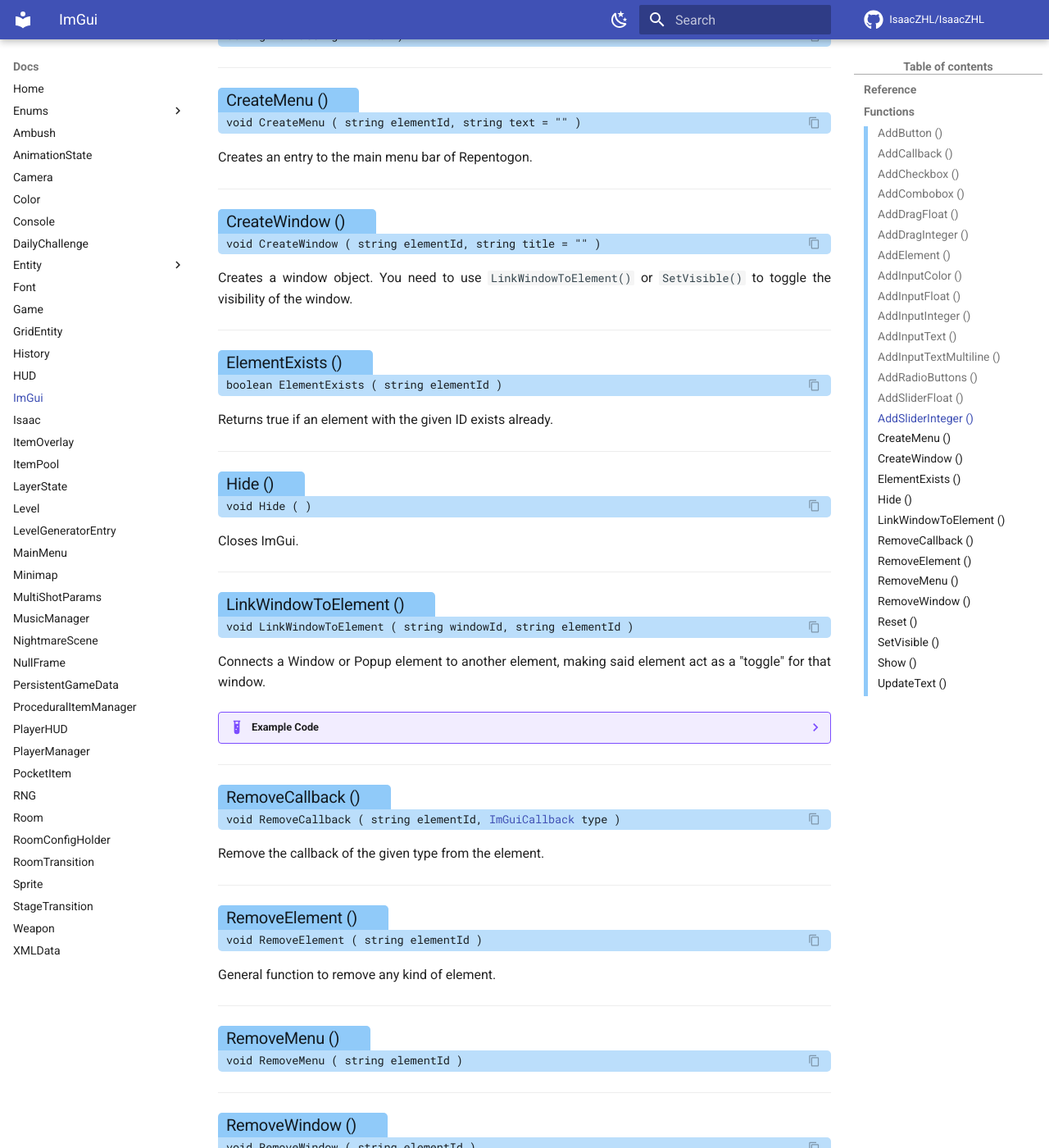
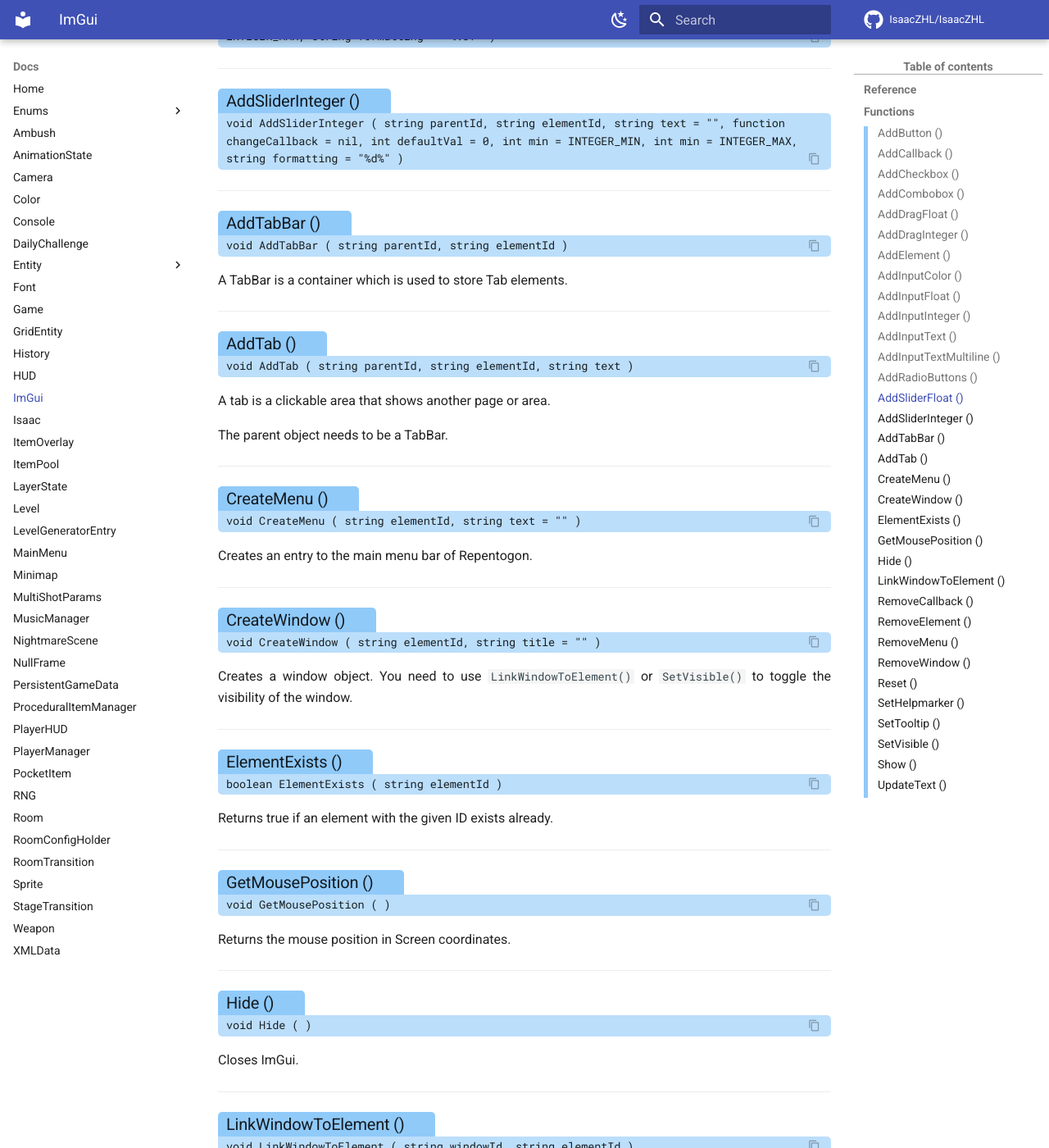
Before and after one commit to TeamREPENTOGON/REPENTOGON, an MkDocs documentation site: the page built from documentation/docs/ImGui.md, in a window 1280 px wide and 1400 px high, scrolled down 4573 px. Shown: the whole window at 82% size. Built offline with MkDocs 1.6.1 and Material for MkDocs 9.7.7, drawn with Linux system fonts in a browser that asks for light colours; comment, search, counter and statistics services are not loaded; the version menu is left out; some of the changed text lies outside the part shown.

Commit message:
Added Imgui Functions: AddTabBar, AddTab, SetTooltip, SetHelpmarker, GetMousePosition

```diff
--- a/documentation/docs/ImGui.md
+++ b/documentation/docs/ImGui.md
@@ -81,6 +81,16 @@ ___
 ### Add·Slider·Integer () {: aria-label='Functions' }
 #### void AddSliderInteger ( string parentId, string elementId, string text = "", function changeCallback = nil, int defaultVal = 0, int min = INTEGER_MIN, int min = INTEGER_MAX, string formatting = "%d%" ) {: .copyable aria-label='Functions' }
 ___
+### Add·Tab·Bar () {: aria-label='Functions' }
+#### void AddTabBar ( string parentId, string elementId ) {: .copyable aria-label='Functions' }
+A TabBar is a container which is used to store Tab elements.
+___
+### Add·Tab () {: aria-label='Functions' }
+#### void AddTab ( string parentId, string elementId, string text ) {: .copyable aria-label='Functions' }
+A tab is a clickable area that shows another page or area.
+
+The parent object needs to be a TabBar.
+___
 ### Create·Menu () {: aria-label='Functions' }
 #### void CreateMenu ( string elementId, string text = "" ) {: .copyable aria-label='Functions' }
 Creates an entry to the main menu bar of Repentogon.
@@ -92,6 +102,10 @@ ___
 ### Element·Exists () {: aria-label='Functions' }
 #### boolean ElementExists ( string elementId ) {: .copyable aria-label='Functions' }
 Returns true if an element with the given ID exists already.
+___
+### Get·Mouse·Position () {: aria-label='Functions' }
+#### void GetMousePosition ( ) {: .copyable aria-label='Functions' }
+Returns the mouse position in Screen coordinates.
 ___
 ### Hide () {: aria-label='Functions' }
 #### void Hide ( ) {: .copyable aria-label='Functions' }
@@ -132,6 +146,14 @@ ___
 #### void Reset ( ) {: .copyable aria-label='Functions' }
 Removes all custom defined Imgui elements and resets imgui back to its original state.
 ___
+### Set·Helpmarker () {: aria-label='Functions' }
+#### void SetHelpmarker ( string elementId, string text ) {: .copyable aria-label='Functions' }
+Adds a helpmarker to a given element. A Helpmarker is a `(?)` element rendered on the right of an element, which when hovered displays a tooltip.
+___
+### Set·Tooltip () {: aria-label='Functions' }
+#### void SetTooltip ( string elementId, string text ) {: .copyable aria-label='Functions' }
+Adds a tooltip to a given element. The tooltip is visible when the user hovers over the element.
+___
 ### Set·Visible () {: aria-label='Functions' }
 #### void SetVisible ( string elementId, boolean visible ) {: .copyable aria-label='Functions' }
 
```
Also changed, not shown: documentation/docs/enums/ImGuiCallback.md (+1 -0 lines), documentation/docs/enums/ImGuiElement.md (+9 -8 lines), 4 other files.
